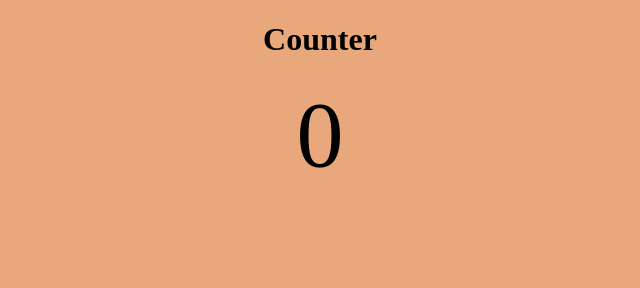
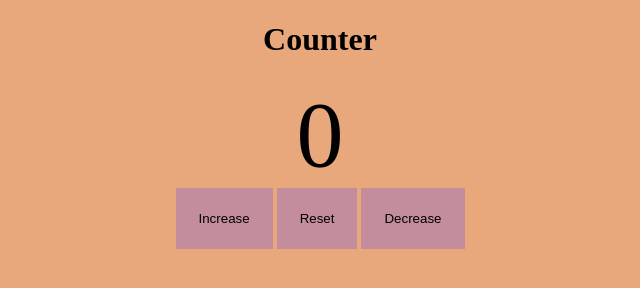
Before and after one commit to KKoder1991/counter, a plain HTML site: page index.html in a window 1280 px wide. Shown: the whole page, without its empty margins (320-960 px from the left). Drawn offline with Linux system fonts and the light colour scheme.

Commit message:
add buttons into the project

```diff
--- a/index.html
+++ b/index.html
@@ -15,6 +15,11 @@
             </h1>
             <span id="value">0</span>
         </div>
+        <div class="buttons">
+            <button class="button increase">Increase</button>
+            <button class="button reset">Reset</button>
+            <button class="button decrease">Decrease</button>
+        </div>
         <script src="counter-logic.js"></script>
     </main>
 
```
